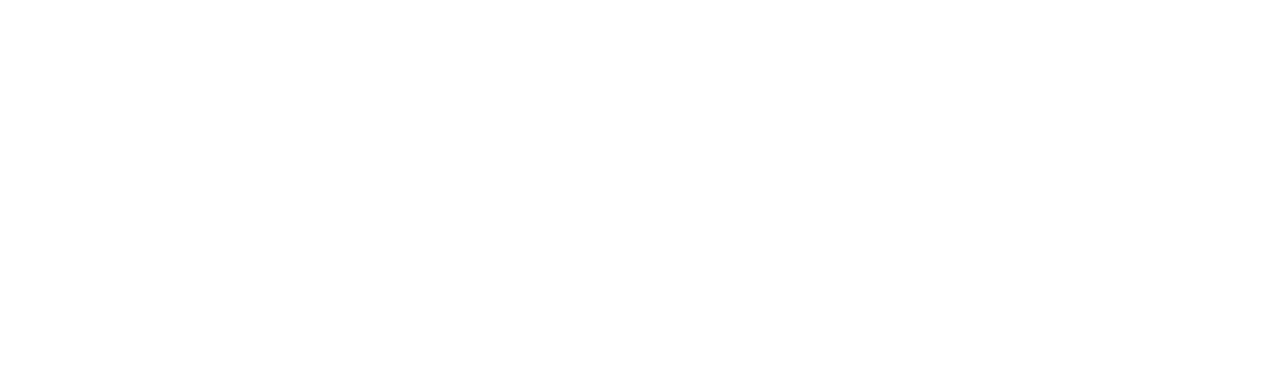
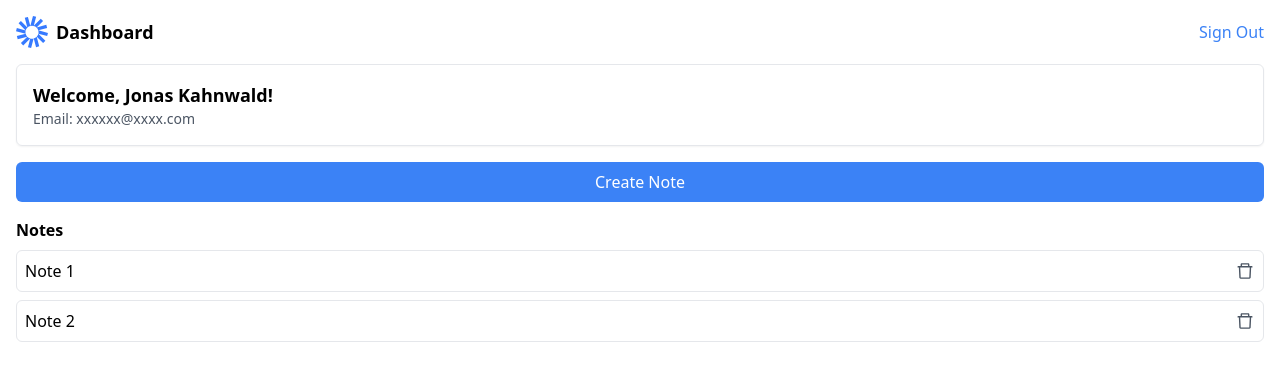
Before and after one commit to gauravnainwal518/note-app, a React (Vite) app in the folder note-app-frontend/: page /Dashboard in a window 1280 px wide. Before the commit this address had no page. Shown: the top 380 px of the page. Built offline with nearby package versions, Linux system fonts and the light colour scheme.

Commit message:
feat: add DashboardPage UI and configure route in App.tsx

```diff
--- a/note-app-frontend/src/App.tsx
+++ b/note-app-frontend/src/App.tsx
@@ -1,6 +1,7 @@
 import { BrowserRouter as Router, Routes, Route } from "react-router-dom";
 import SignupPage from "./pages/SignupPage";
 import LoginPage from "./pages/LoginPage";
+import DashboardPage from "./pages/DashboardPage";
 
 function App() {
   return (
@@ -8,9 +9,8 @@
       <Routes>
         {/* Signup page as default route */}
         <Route path="/" element={<SignupPage />} />
-
-
         <Route path="/login" element={<LoginPage/>} />
+        <Route path="/Dashboard" element={<DashboardPage/>} />
       </Routes>
     </Router>
   );
--- a/note-app-frontend/src/pages/DashboardPage.tsx
+++ b/note-app-frontend/src/pages/DashboardPage.tsx
@@ -0,0 +1,71 @@
+import React, { useState } from "react";
+import icon from "../assets/icon.svg";
+import { AiOutlineDelete } from "react-icons/ai";
+
+interface Note {
+  id: number;
+  text: string;
+}
+
+const DashboardPage: React.FC = () => {
+  const [notes, setNotes] = useState<Note[]>([
+    { id: 1, text: "Note 1" },
+    { id: 2, text: "Note 2" },
+  ]);
+
+  const handleDelete = (id: number) => {
+    setNotes((prev) => prev.filter((note) => note.id !== id));
+  };
+
+  const handleCreate = () => {
+    const newId = notes.length + 1;
+    setNotes((prev) => [...prev, { id: newId, text: `Note ${newId}` }]);
+  };
+
+  return (
+    <div className="flex flex-col min-h-screen bg-white px-4 py-4">
+      {/* Header */}
+      <div className="flex items-center justify-between mb-4">
+        <div className="flex items-center">
+          <img src={icon} alt="Logo" className="w-8 h-8 mr-2" />
+          <h1 className="text-lg font-semibold">Dashboard</h1>
+        </div>
+        <button className="text-blue-500 font-medium">Sign Out</button>
+      </div>
+
+      {/* Welcome Card */}
+      <div className="border rounded-md shadow-sm p-4 mb-4">
+        <p className="text-lg font-bold">Welcome, Jonas Kahnwald!</p>
+        <p className="text-gray-600 text-sm">Email: xxxxxx@xxxx.com</p>
+      </div>
+
+      {/* Create Note Button */}
+      <button
+        onClick={handleCreate}
+        className="w-full bg-blue-500 text-white py-2 rounded-md mb-4 hover:bg-blue-600"
+      >
+        Create Note
+      </button>
+
+      {/* Notes List */}
+      <div>
+        <h2 className="font-semibold mb-2">Notes</h2>
+        <div className="space-y-2">
+          {notes.map((note) => (
+            <div
+              key={note.id}
+              className="flex justify-between items-center border rounded-md p-2"
+            >
+              <span>{note.text}</span>
+              <button onClick={() => handleDelete(note.id)}>
+                <AiOutlineDelete size={20} className="text-gray-600" />
+              </button>
+            </div>
+          ))}
+        </div>
+      </div>
+    </div>
+  );
+};
+
+export default DashboardPage;
```
